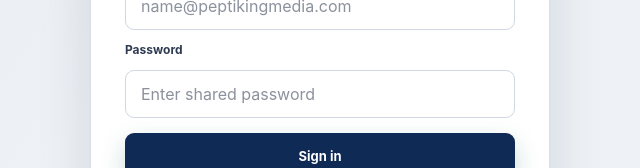
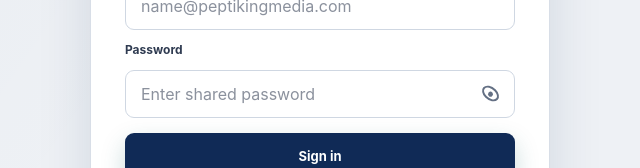
Before and after one commit to mihai-ciorobitca/team-spend, a Next.js app: page /login in a window 1280 px wide. Shown: the part 442-610 px from the top of the page, without its empty margins (320-960 px from the left). Built offline with nearby package versions, Linux system fonts and the light colour scheme.

Commit message:
Add password visibility toggle

```diff
--- a/app/globals.css
+++ b/app/globals.css
@@ -2624,3 +2624,68 @@ body {
     margin-bottom: 10px;
   }
 }
+
+.password-control {
+  position: relative;
+}
+
+.login-form .password-control input {
+  padding-right: 52px;
+}
+
+.password-toggle {
+  position: absolute;
+  top: 50%;
+  right: 5px;
+  display: grid;
+  width: 40px;
+  height: 38px;
+  place-items: center;
+  border: 0;
+  border-radius: 7px;
+  background: transparent;
+  color: var(--ink-soft);
+  cursor: pointer;
+  transform: translateY(-50%);
+}
+
+.password-toggle:hover {
+  background: #eef2f7;
+  color: var(--teal);
+}
+
+.password-eye {
+  position: relative;
+  display: block;
+  width: 19px;
+  height: 13px;
+  border: 2px solid currentColor;
+  border-radius: 55% 45% 55% 45%;
+  transform: rotate(45deg);
+}
+
+.password-eye::after {
+  position: absolute;
+  top: 50%;
+  left: 50%;
+  width: 5px;
+  height: 5px;
+  border-radius: 50%;
+  background: currentColor;
+  content: "";
+  transform: translate(-50%, -50%);
+}
+
+.password-eye.visible::before {
+  position: absolute;
+  z-index: 1;
+  top: 50%;
+  left: 50%;
+  width: 24px;
+  height: 2px;
+  border-radius: 999px;
+  background: white;
+  box-shadow: 0 0 0 1px white;
+  content: "";
+  transform: translate(-50%, -50%);
+}
--- a/app/login/page.tsx
+++ b/app/login/page.tsx
@@ -1,5 +1,6 @@
 import type { Metadata } from "next";
 import Image from "next/image";
+import { PasswordField } from "./password-field";
 
 export const metadata: Metadata = {
   title: { absolute: "Sign in to Peptiking" },
@@ -45,7 +46,7 @@ export default async function LoginPage({ searchParams }: {
             <label htmlFor="site-email">Email</label>
             <input id="site-email" name="email" type="email" inputMode="email" autoComplete="email" autoCapitalize="none" spellCheck={false} required placeholder="name@peptikingmedia.com" />
             <label htmlFor="site-password">Password</label>
-            <input id="site-password" name="password" type="password" autoComplete="current-password" required placeholder="Enter shared password" />
+            <PasswordField />
             {errorMessage && <p className="login-error" role="alert">{errorMessage}</p>}
             <button className="primary-button dark full" type="submit">Sign in</button>
           </form>
--- /dev/null
+++ b/app/login/password-field.tsx
@@ -0,0 +1,29 @@
+"use client";
+
+import { useState } from "react";
+
+export function PasswordField() {
+  const [visible, setVisible] = useState(false);
+
+  return (
+    <div className="password-control">
+      <input
+        id="site-password"
+        name="password"
+        type={visible ? "text" : "password"}
+        autoComplete="current-password"
+        required
+        placeholder="Enter shared password"
+      />
+      <button
+        className="password-toggle"
+        type="button"
+        onClick={() => setVisible((current) => !current)}
+        aria-label={visible ? "Hide password" : "Show password"}
+        aria-pressed={visible}
+      >
+        <span className={`password-eye ${visible ? "visible" : ""}`} aria-hidden="true" />
+      </button>
+    </div>
+  );
+}
```
